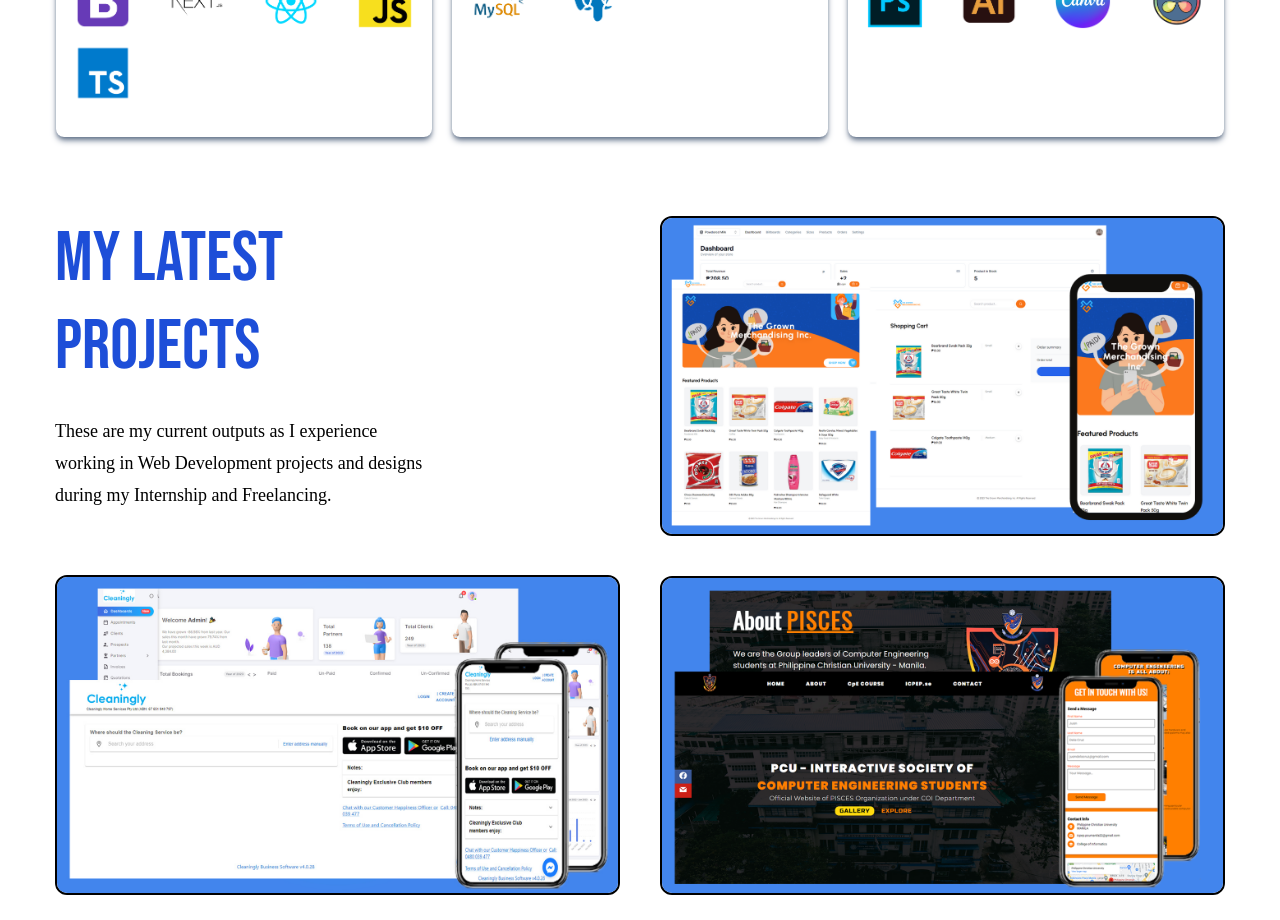
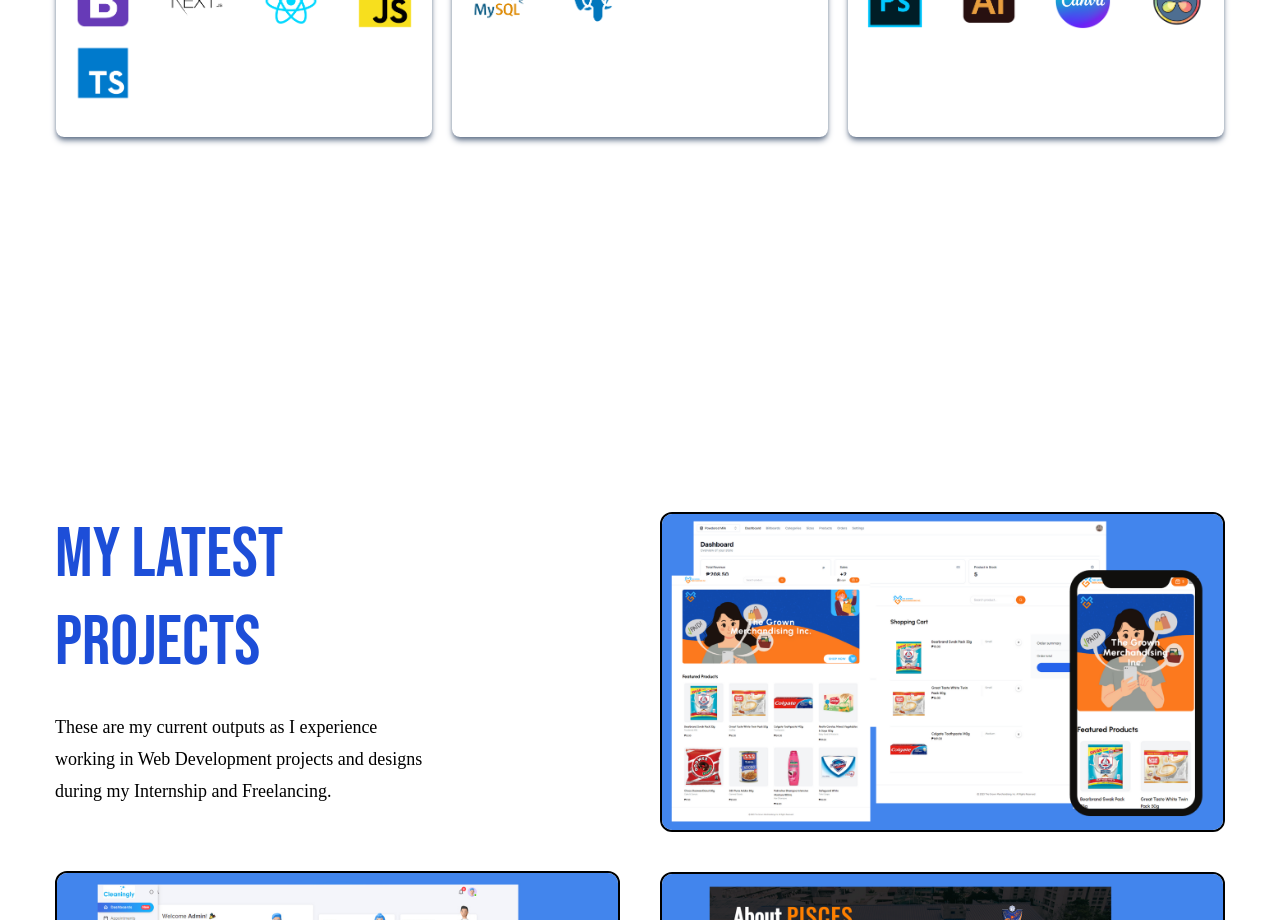
Before and after one commit to paulivandelacruz/pauldev, a React (Create React App) app: page / in a window 1280 px wide. Shown: the part 1880-2800 px from the top of the page. Built offline with nearby package versions, Linux system fonts and the light colour scheme; a web font is replaced by a local one.

Commit message:
refactor: white spaces

```diff
--- a/src/routes/Contact.jsx
+++ b/src/routes/Contact.jsx
@@ -36,7 +36,7 @@ const Contact = () => {
 
 
   return (
-    <section className='py-16 lg:selection lg:mt-[31rem] xl:mt-[10rem]' id='contact'>
+    <section className='py-16 lg:selection lg:mt-[31rem]' id='contact'>
       <div className='text-text container mx-auto'>
         <div className='flex flex-col lg:flex-row'>
 
--- a/src/routes/Project.jsx
+++ b/src/routes/Project.jsx
@@ -13,8 +13,8 @@ import img4 from '../images/portfolio-image-4.png'
 const Project = () => {
   return (
     <section className='section' id='project'>
-      <div className='container mx-auto mt-[21rem] xl:mt-[-20rem]'>
-        <div className='text-text flex flex-col lg:flex-row gap-x-10 lg:mt-[5rem]'>
+      <div className='container mx-auto mt-[25rem] lg:mt-[22rem]'>
+        <div className='text-text flex flex-col lg:flex-row gap-x-10'>
           <div className='flex-1 flex flex-col mb-10 lg:mb-0'>
 
             <motion.div
--- a/src/routes/TechStack.jsx
+++ b/src/routes/TechStack.jsx
@@ -34,7 +34,7 @@ const TechStack = () => {
   return (
     <section className='section' id='techstack'>
         <div className='container mx-auto p-4 flex flex-col justify-center w-full h-full '>
-            <div className='mt-[300px] lg:mt-0 lg:gap-y-0 h-screen '>
+            <div className='mt-[45rem] lg:mt-0 lg:gap-y-0 h-screen '>
                 <motion.h1
                 variants={fadeIn('down', 0.3)}
                 initial='hidden'
```
